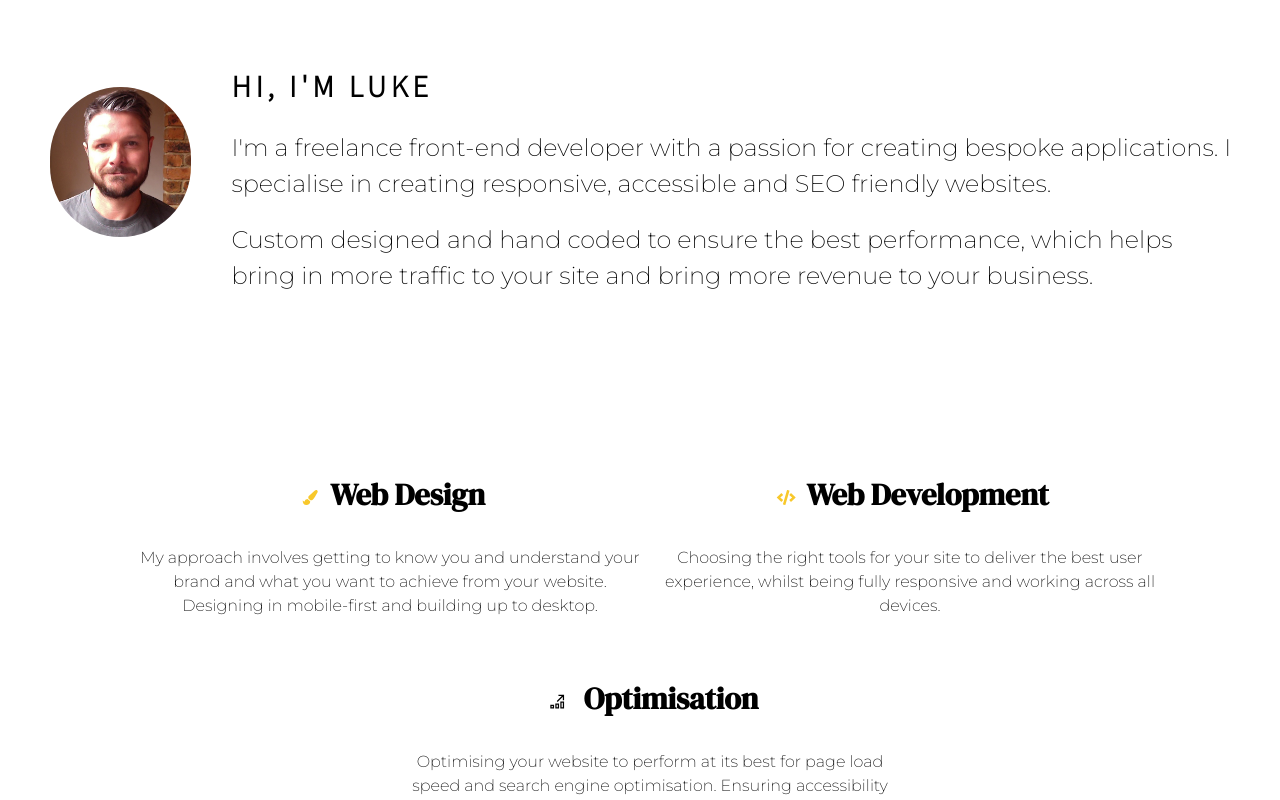
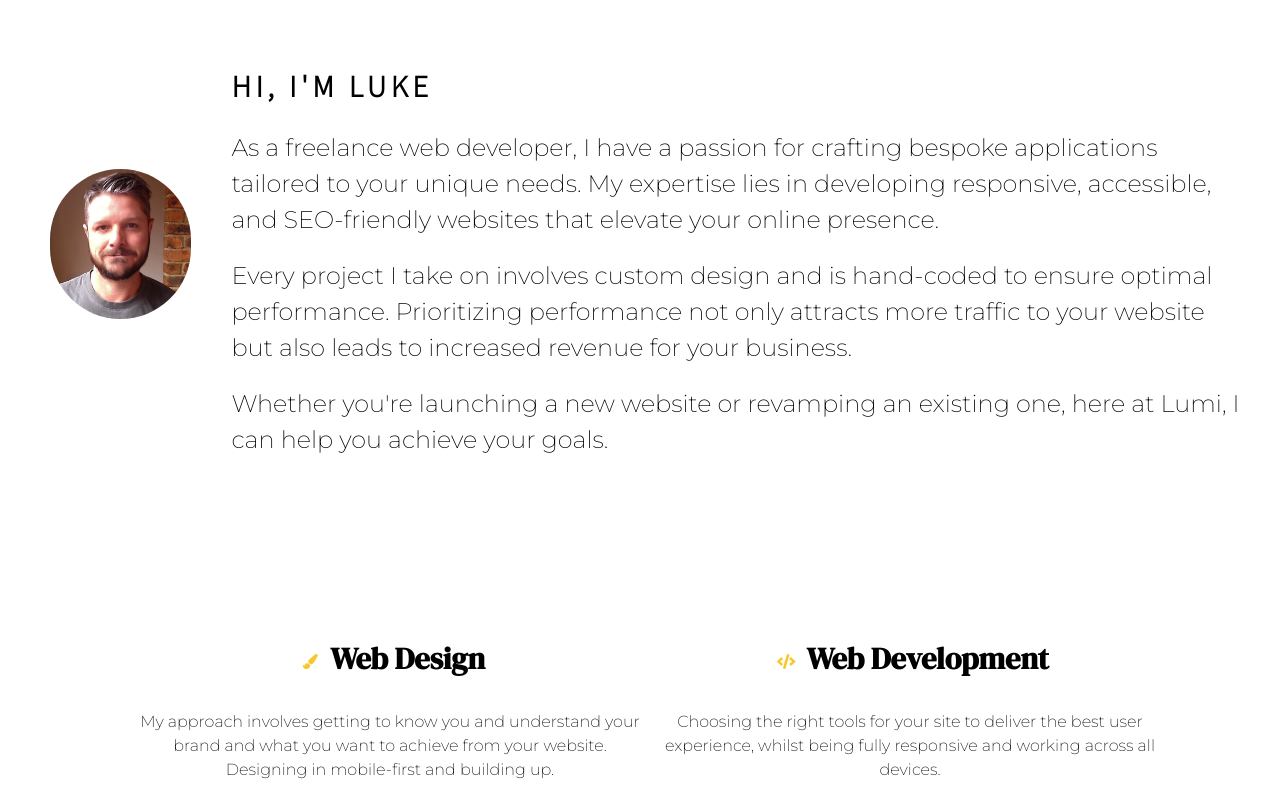
Before and after one commit to LukeWPhillips/Portfolio, a React (Create React App) app: page / in a window 1280 px wide. Shown: the part 920-1720 px from the top of the page. Built offline with nearby package versions, Linux system fonts and the light colour scheme; a web font is replaced by a local one.

Commit message:
changed about section

```diff
--- a/package.json
+++ b/package.json
@@ -52,6 +52,7 @@
     ]
   },
   "devDependencies": {
+    "@babel/plugin-transform-private-property-in-object": "^7.24.5",
     "gh-pages": "^4.0.0",
     "tailwindcss": "^3.4.3"
   }
--- a/src/pages/About.jsx
+++ b/src/pages/About.jsx
@@ -56,16 +56,21 @@ function About() {
           <div>
             <h3>HI, I'M LUKE</h3>
             <p data-aos="slide-left" data-aos-duration="1500">
-              I'm a freelance front-end developer with a passion for creating
-              bespoke applications. I specialise in creating responsive,
-              accessible and SEO friendly websites.
+              As a freelance web developer, I have a passion for crafting
+              bespoke applications tailored to your unique needs. My expertise
+              lies in developing responsive, accessible, and SEO-friendly
+              websites that elevate your online presence.
             </p>
             <p data-aos="slide-left" data-aos-duration="1500">
-              Custom designed and hand coded to ensure the best performance,
-              which helps bring in more traffic to your site and bring more
-              revenue to your business.
+              Every project I take on involves custom design and is hand-coded
+              to ensure optimal performance. Prioritizing performance not only
+              attracts more traffic to your website but also leads to increased
+              revenue for your business.
             </p>
-            <p data-aos="slide-left" data-aos-duration="1500"></p>
+            <p data-aos="slide-left" data-aos-duration="1500">
+              Whether you're launching a new website or revamping an existing
+              one, here at Lumi, I can help you achieve your goals.
+            </p>
           </div>
         </div>
       </div>
@@ -92,7 +97,7 @@ function About() {
               <p>
                 My approach involves getting to know you and understand your
                 brand and what you want to achieve from your website. Designing
-                in mobile-first and building up to desktop.
+                in mobile-first and building up.
               </p>
             </div>
           </div>
```
Also changed, not shown: 13 other files (tests, documents, lock files or other folders).
